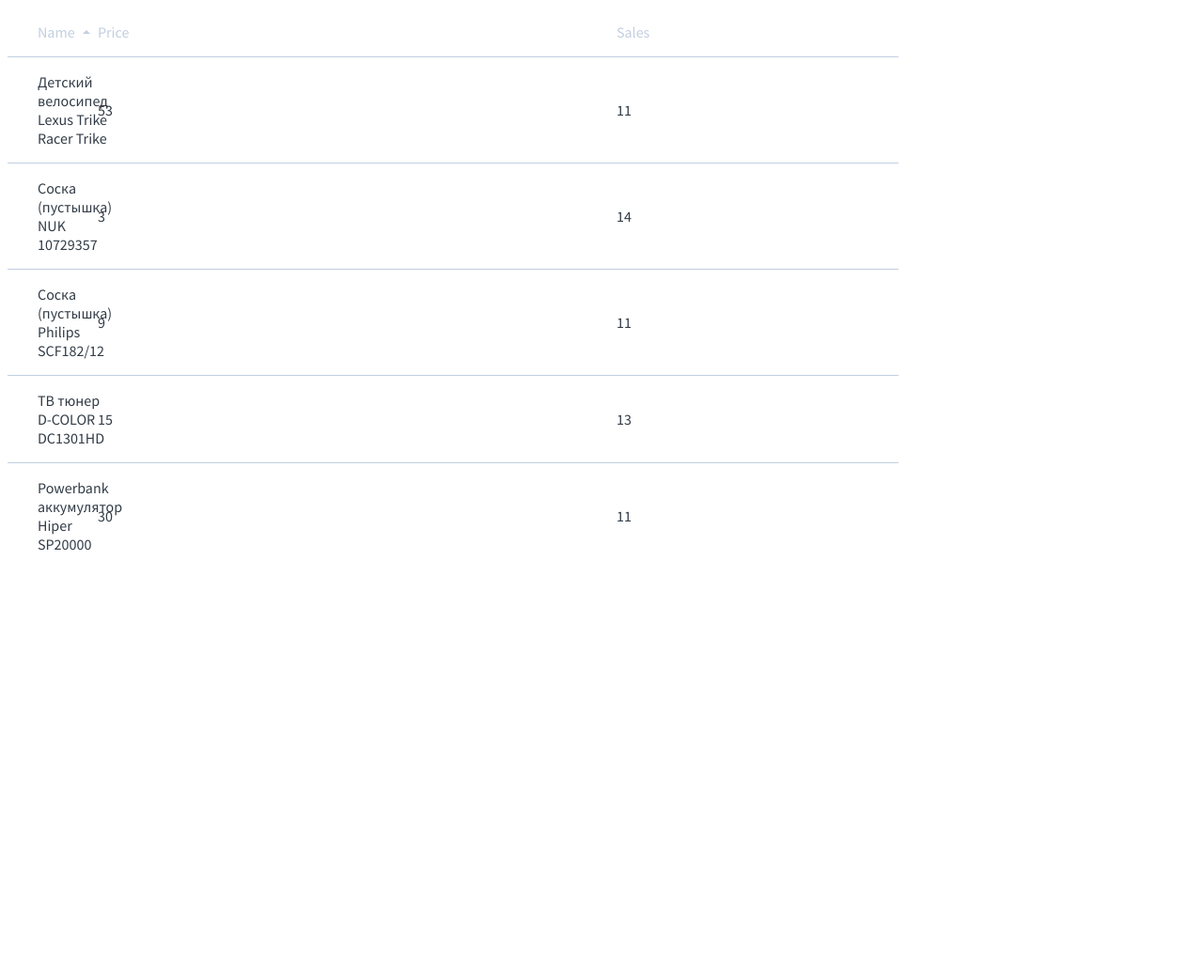
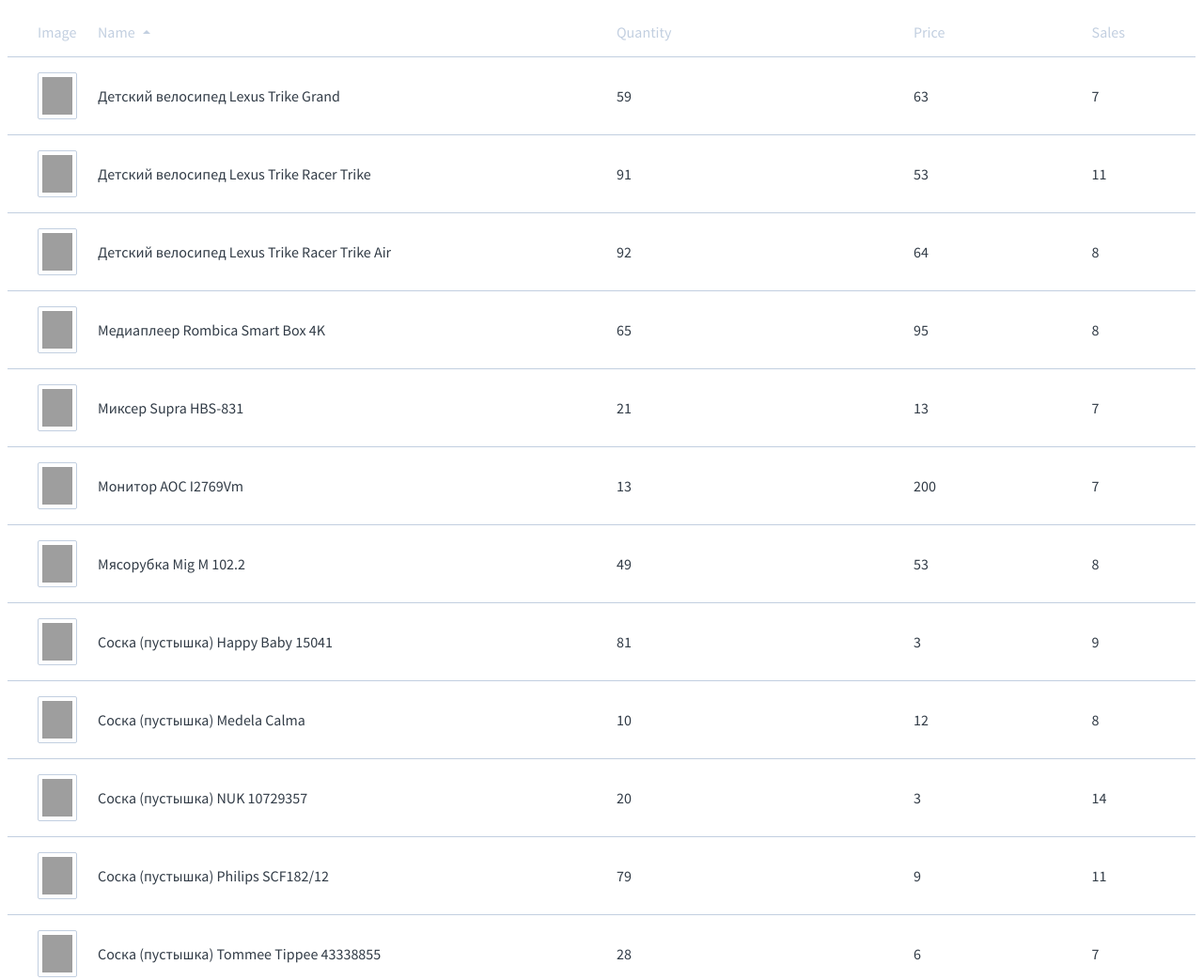
Before and after one commit to js-tasks-ru/js-20220909_danila65, a website: page 06-events-practice/1-sortable-table-v2/index.html in a window 1280 px wide. Shown: the top 1043 px of the page at 94% size. Before the commit the page ends 800 px from the top, so only its background shows below. Drawn offline with Linux system fonts and the light colour scheme; grey boxes are pictures that could not be loaded.

Commit message:
sortable table ver 2 completed with passed tests

```diff
--- a/06-events-practice/1-sortable-table-v2/index.html
+++ b/06-events-practice/1-sortable-table-v2/index.html
@@ -51,63 +51,11 @@
   ];
 
 
-  const dataTest = [
-  {
-    'id': 'soska-(pustyshka)-nuk-10729357',
-    'title': 'Соска (пустышка) NUK 10729357',
-    'price': 3,
-    'sales': 14
-  },
-  {
-    'id': 'tv-tyuner-d-color--dc1301hd',
-    'title': 'ТВ тюнер D-COLOR  DC1301HD',
-    'price': 15,
-    'sales': 13
-  },
-  {
-    'id': 'detskiy-velosiped-lexus-trike-racer-trike',
-    'title': 'Детский велосипед Lexus Trike Racer Trike',
-    'price': 53,
-    'sales': 11
-  },
-  {
-    'id': 'soska-(pustyshka)-philips-scf182/12',
-    'title': 'Соска (пустышка) Philips SCF182/12',
-    'price': 9,
-    'sales': 11
-  },
-  {
-    'id': 'powerbank-akkumulyator-hiper-sp20000',
-    'title': 'Powerbank аккумулятор Hiper SP20000',
-    'price': 30,
-    'sales': 11
-  },
-];
 
-export const headerConfigTest = [
-  {
-    id: 'title',
-    title: 'Name',
-    sortable: true,
-    sortType: 'string'
-  },
-  {
-    id: 'price',
-    title: 'Price',
-    sortable: true,
-    sortType: 'number'
-  },
-  {
-    id: 'sales',
-    title: 'Sales',
-    sortable: true,
-    sortType: 'number'
-  },
-];
-  const sortableTable = new SortableTable(headerConfigTest, {
-    data: dataTest,
+  const sortableTable = new SortableTable(headerConfig, {
+    data: data,
     sorted: {
-      id: headerConfigTest.find(item => item.sortable).id,
+      id: headerConfig.find(item => item.sortable).id,
       order: 'asc'
     }
   });
--- a/06-events-practice/1-sortable-table-v2/index.js
+++ b/06-events-practice/1-sortable-table-v2/index.js
@@ -1,3 +1,4 @@
+/* eslint-disable indent */
 export default class SortableTable {
   constructor(headerConfig = [], { data = [], sorted = {} } = {}) {
     this.headerConfig = headerConfig;
@@ -7,7 +8,6 @@
     this.isSortLocally = true;
 
     this.render();
-    this.sort(this.sorted.id, this.sorted.order);
   }
 
   render() {
@@ -20,56 +20,92 @@
     this.element = tableRoot;
 
     this.subElements = this.getSubElements(this.element);
+
+    const sortedData = this.sortData(this.sorted.id, this.sorted.order);
+    const allColumns = this.element.querySelectorAll(
+      ".sortable-table__cell[data-id]"
+    );
+    const currentColumn = this.element.querySelector(
+      `.sortable-table__cell[data-id="${this.sorted.id}"]`
+    );
+
+    Array.from(allColumns).forEach((column) => {
+      column.dataset.order = "";
+    });
+
+    currentColumn.dataset.order = this.sorted.order;
+
+    this.subElements.body.innerHTML = this.getBodyRows(sortedData);
+
     this.addSortListener();
   }
 
-  renderHeader({ field = "", order = "" } = {}) {
+  renderHeader() {
     const headerContent = `
       <div data-element="header" class="sortable-table__header sortable-table__row">
-        ${this.headerConfig
-          .map((column) => {
-            return `
-            <div class="sortable-table__cell"
-              data-id="${column.id}"
-              data-sortable="${column.sortable}"
-              ${column.id === field ? `data-order=${order}` : ""}
-            >
-              <span>${column.title}</span>
-              ${
-                column.id === field
-                  ? `
-                <span data-element="arrow" class="sortable-table__sort-arrow">
-                  <span class="sort-arrow"></span>
-                </span>
-              `
-                  : ""
-              }
-            </div>
-          `;
-          })
-          .join("")}
+        ${this.headerConfig.map((column) => this.getHeaderRow(column)).join("")}
       </div>
     `;
 
     return this.contentToElement(headerContent);
   }
 
+  getHeaderRow({ id, sortable, title }) {
+    const order = this.sorted.id === id ? this.sorted.order : '';
+
+    return `<div class="sortable-table__cell"
+    data-id="${id}"
+    data-sortable="${sortable}"
+    data-order="${order}"
+  >
+    <span>${title}</span>
+    ${this.getHeaderArrow(id)}
+  </div>`;
+  }
+
+  getHeaderArrow(id) {
+    const isOrderExist = this.sorted.id === id ? this.sorted.order : "";
+
+    if (!isOrderExist) {
+      return "";
+    }
+
+    return `
+      <span data-element="arrow" class="sortable-table__sort-arrow">
+        <span class="sort-arrow"></span>
+      </span>
+    `;
+  }
+
   renderBody() {
-    const content = `<div data-element="body" class="sortable-table__body">${this.data
-      .map((row) => {
-        return `<a class="sortable-table__row" href="#">${this.headerConfig
-          .map((column) => {
-            if (column.template) {
-              return column.template(this.data);
-            }
-
-            return `<div class="sortable-table__cell">${row[column.id]}</div>`;
-          })
-          .join("")}</a>`;
-      })
-      .join("")}</div>`;
+    const content = `
+    <div data-element="body" class="sortable-table__body">${this.getBodyRows(
+      this.data
+    )}</div>
+    `;
 
     return this.contentToElement(content);
+  }
+
+  getBodyRows(data = []) {
+    return data
+      .map((row) => {
+        return `
+          <a class="sortable-table__row" href="#">${this.getBodyRow(row)}</a>`;
+      })
+      .join("");
+  }
+
+  getBodyRow(row) {
+    return this.headerConfig
+      .map(({ id, template }) => {
+        if (template) {
+          return template(row[id]);
+        }
+
+        return `<div class="sortable-table__cell">${row[id]}</div>`;
+      })
+      .join("");
   }
 
   renderLoading() {
@@ -96,121 +132,71 @@
     return wrap.firstElementChild;
   }
 
-  sort(field, order) {
+  sortData(field, order) {
     const copyArr = [...this.data];
 
     const res = copyArr.sort((a, b) => {
       const valueA = a[field];
       const valueB = b[field];
 
-      const sortType = this.headerConfig.find(el => el.id === field).sortType;
+      const { sortType } = this.headerConfig.find((el) => el.id === field);
+      const directions = {
+        asc: 1,
+        desc: -1,
+      };
+      const direction = directions[order];
 
-      if (order === "asc") {
-        if (sortType === 'number') {
-          return valueA - valueB;
-        }
-
-        return valueA.localeCompare(valueB, ["ru", "en"], {
-          caseFirst: "upper",
-        });
-      }
-
-      if (order === "desc") {
-        if (sortType === 'number') {
-          return valueB - valueA;
-        }
-
-        return valueB.localeCompare(valueA, ["ru", "en"], {
-          caseFirst: "upper",
-        });
+      switch (sortType) {
+        case "number":
+          return direction * (valueA - valueB);
+        case "string":
+          return (
+            direction *
+            valueA.localeCompare(valueB, ["ru", "en"], {
+              caseFirst: "upper",
+            })
+          );
+        default:
+          console.error("Unexpected field for sorting!");
       }
     });
 
-    this.data = res;
-    this.rerender({ field, order });
-  }
-
-  rerender({ field, order }) {
-    this.updateHeader({ field, order });
-
-    const body = this.renderBody();
-    this.subElements.body.innerHTML = "";
-    Array.from(body.children).forEach((bodyItem) => {
-      this.subElements.body.append(bodyItem);
-    });
-
-    this.subElements = this.getSubElements(this.element);
-  }
-
-  updateHeader({ field, order }) {
-    Array.from(this.subElements.header.children).forEach((headerChild) => {
-      headerChild.dataset.order = order;
-      if (headerChild.children.length > 1) {
-        headerChild.children[1].remove();
-      }
-
-      if (headerChild.dataset.id === field) {
-        const spanContent = `<span data-element="arrow" class="sortable-table__sort-arrow"><span class="sort-arrow"></span></span>`;
-        const spanArrow = this.contentToElement(spanContent);
-        headerChild.append(spanArrow);
-      }
-    });
-  }
-
-  destroy() {
-    if (this.element) {
-      this.element.remove();
-      this.element = null;
-      this.removeSortListener();
-    }
+    return res;
   }
 
   getSubElements(parentElem) {
     const result = {};
+    const elements = parentElem.querySelectorAll("[data-element]");
 
-    Array.from(parentElem.children).forEach((childElem) => {
-      result[childElem.dataset.element] = childElem;
+    Array.from(elements).forEach((subElement) => {
+      result[subElement.dataset.element] = subElement;
     });
 
     return result;
   }
 
   addSortListener() {
-    this.subElements.header.addEventListener(
-      "click",
-      this.headerClickHandler.bind(this)
-    );
-  }
-  removeSortListener() {
-    this.subElements.header.removeEventListener(
-      "click",
-      this.headerClickHandler.bind(this)
-    );
+    this.subElements.header.addEventListener("pointerdown", this.headerClickHandler);
   }
 
-  headerClickHandler(e) {
-    const invokeSortFromHandler = (sortedField) => {
-      if (this.sorted.id === sortedField) {
-        this.sorted.order = this.changeOrder(this.sorted.order);
-        this.sort(this.sorted.id, this.sorted.order);
-        return;
+  headerClickHandler = (e) => {
+    const column = e.target.closest('[data-sortable="true"]');
+
+    if (column) {
+      const { id } = column.dataset;
+      this.sorted.order = this.changeOrder(this.sorted.order);
+      const sortedData = this.sortData(id, this.sorted.order);
+      const arrow = column.querySelector("sortable-table__sort-arrow");
+
+      column.dataset.order = this.sorted.order ;
+
+      if (!arrow) {
+        column.append(this.subElements.arrow);
       }
 
-      this.sorted.order = this.changeOrder(this.sorted.order);
-      this.sorted.id = sortedField;
-      this.sort(this.sorted.id, this.sorted.order);
-      return;
-    };
-
-    if (e.target.tagName.toLowerCase() === "span") {
-      const sortedField = e.target.parentElement.dataset.id;
-      invokeSortFromHandler(sortedField);
-      return;
+      this.subElements.body.innerHTML = this.getBodyRows(sortedData);
     }
-
-    const sortedField = e.target.dataset.id;
-    invokeSortFromHandler(sortedField);
-  }
+  };
 
   changeOrder(prevOrder) {
     if (prevOrder === "asc") {
@@ -219,4 +205,16 @@
 
     return "asc";
   }
+
+  remove() {
+    if (this.element) {
+      this.element.remove();
+    }
+  }
+
+  destroy() {
+    this.remove();
+    this.element = null;
+    this.subElements = null;
+  }
 }
```
